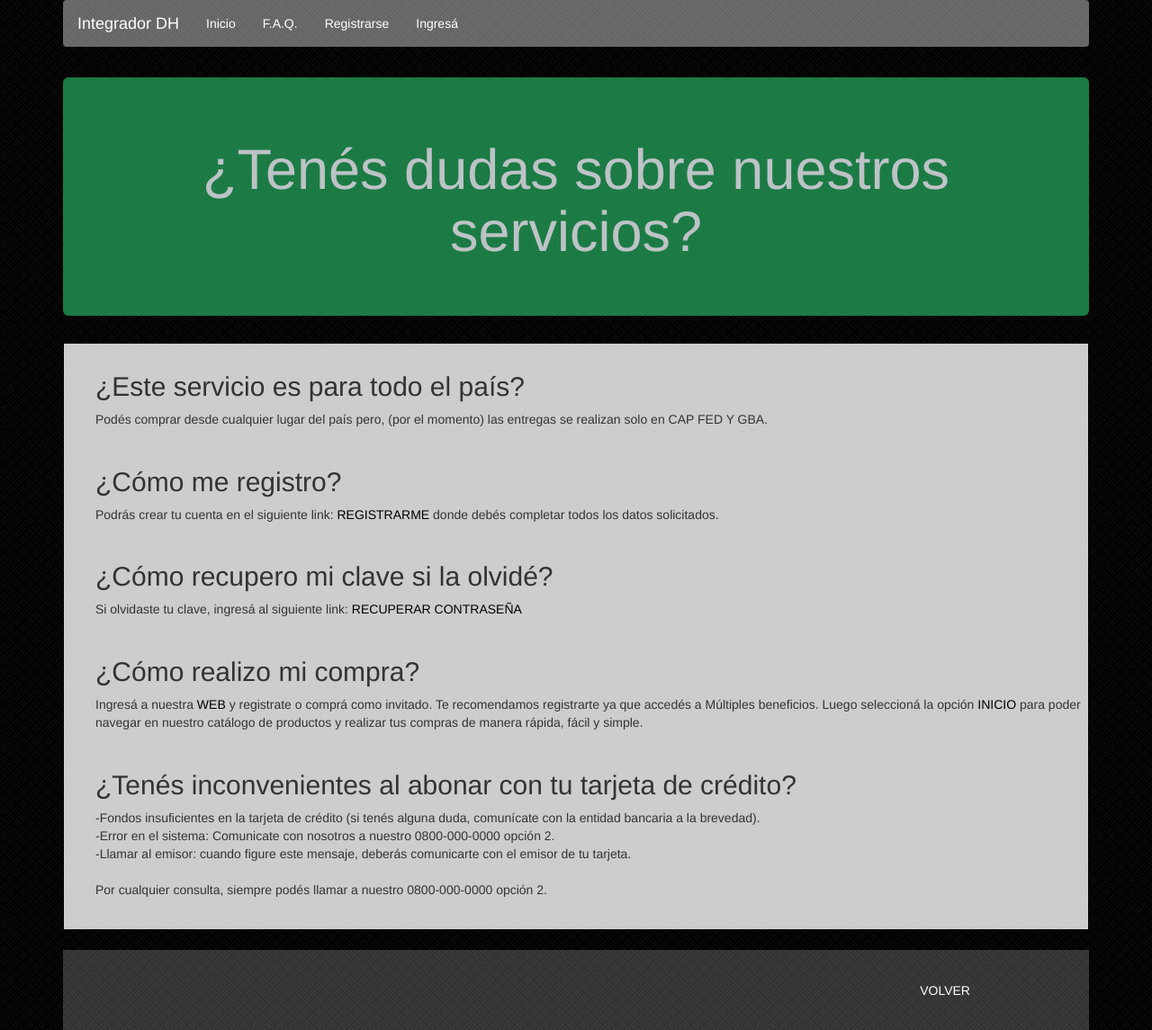
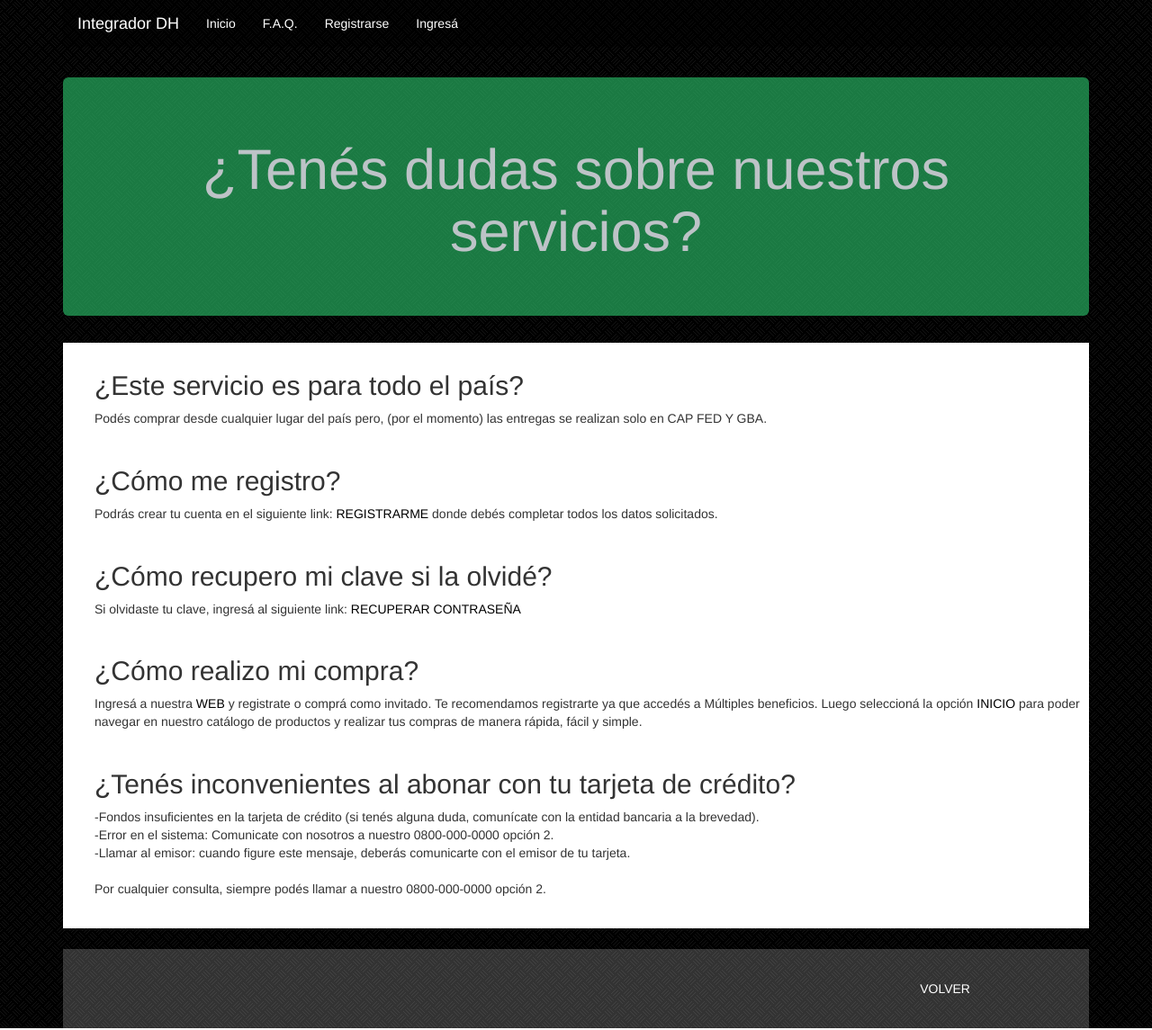
Before and after one commit to bkavinoff/IntegradorDH, a PHP site: page /faq.php in a window 1280 px wide. Shown: the whole page at 90% size. Run offline with PHP 8.4, Linux system fonts and the light colour scheme.

Commit message:
Add files via upload
Actualizacion de estilo

```diff
--- a/css1/estilos.css
+++ b/css1/estilos.css
@@ -3,7 +3,7 @@ body{
 }
 /******************<NAVBAR>**************/
 .navbar{
-  background-color: rgba(255, 255, 255, 0.4);
+  background-color: rgba(0, 0, 0, 0.4);
   z-index: 3;
 }
 
@@ -48,8 +48,8 @@ div ul li a:hover, .navbar-brand:hover{
 }
 
 .producto{
-  border:1px solid black;
-  background-color: rgba(255,255,255,0.8);
+  border:1px solid 1px solid rgba(100,100,100,0.2);
+  background-color: white;
   padding:1%;
 }
 
```
